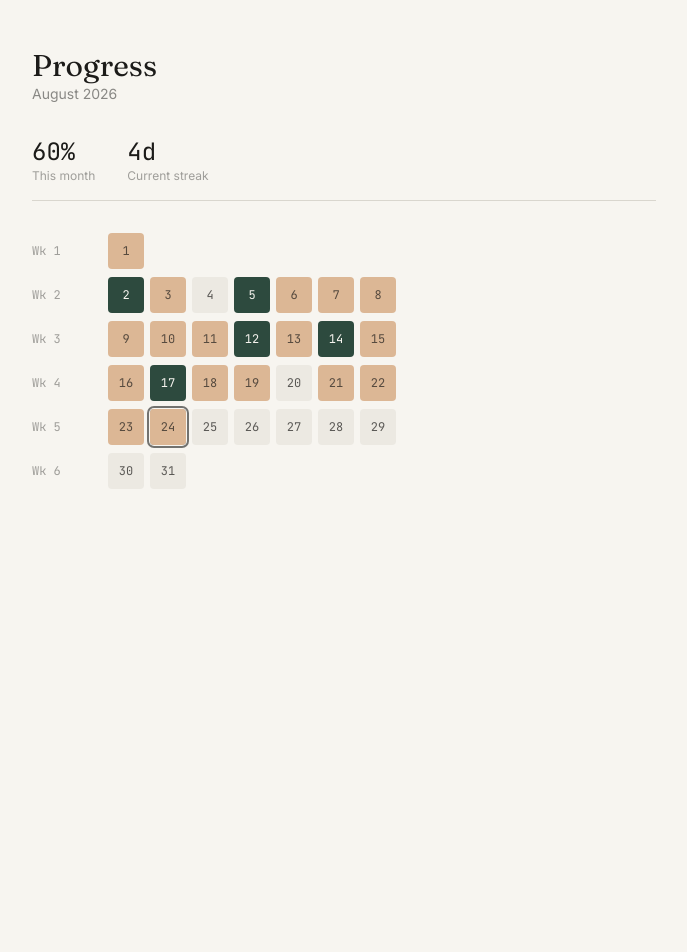
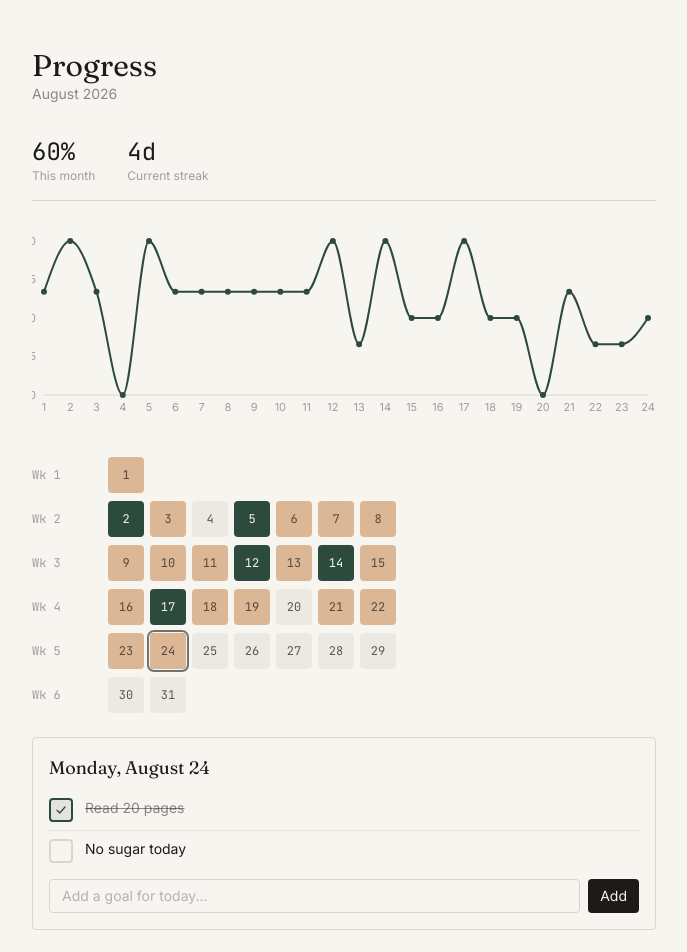
Before and after one commit to baqibullah/progress-tracker, a Next.js app: page / in a window 1280 px wide. Shown: the top 952 px of the page, without its empty margins (296-983 px from the left). Before the commit the page ends 800 px from the top, so only its background shows below. Built offline with nearby package versions, Linux system fonts and the light colour scheme.

Commit message:
feat: make heatmap interactive, add day panel and completion chart

```diff
--- a/package.json
+++ b/package.json
@@ -11,7 +11,8 @@
   "dependencies": {
     "next": "16.3.2",
     "react": "19.2.8",
-    "react-dom": "19.2.8"
+    "react-dom": "19.2.8",
+    "recharts": "^3.10.1"
   },
   "devDependencies": {
     "@tailwindcss/postcss": "^4",
--- a/src/app/page.tsx
+++ b/src/app/page.tsx
@@ -1,16 +1,27 @@
 "use client";
 
+import CompletionChart from "@/components/CompletionChart";
+import DayPanel from "@/components/DayPanel";
 import MonthHeatmap from "@/components/MonthHeatmap";
 import StatsBar from "@/components/StatsBar";
+import { toISODate } from "@/lib/dateUtils";
 import { computeCompletionByDate, generateMockGoals } from "@/lib/mockData";
-import { useMemo } from "react";
+import { useGoals } from "@/lib/useGoals";
+import { useMemo, useState } from "react";
 
 export default function Home() {
   const today = new Date();
   const year = today.getFullYear();
   const month = today.getMonth();
 
-  const goals = useMemo(() => generateMockGoals(year, month), [year, month]);
+  const initialGoals = useMemo(
+    () => generateMockGoals(year, month),
+    [year, month],
+  );
+  const { goals, toggleGoal, addGoal } = useGoals(initialGoals);
+
+  const [selectedDate, setSelectedDate] = useState(toISODate(today));
+
   const completionByDate = useMemo(
     () => computeCompletionByDate(goals),
     [goals],
@@ -24,6 +35,14 @@ export default function Home() {
     );
   }, [completionByDate]);
 
+  const chartData = useMemo(() => {
+    return Object.entries(completionByDate)
+      .sort(([a], [b]) => a.localeCompare(b))
+      .map(([date, ratio]) => ({ date, completion: Math.round(ratio * 100) }));
+  }, [completionByDate]);
+
+  const selectedDayGoals = goals.filter((g) => g.date === selectedDate);
+
   return (
     <main className="mx-auto max-w-2xl px-6 py-12">
       <h1 className="font-display text-3xl text-ink">Progress</h1>
@@ -35,10 +54,24 @@ export default function Home() {
         <StatsBar completionPct={completionPct} currentStreak={4} />
       </div>
 
-      <MonthHeatmap
-        year={year}
-        month={month}
-        completionByDate={completionByDate}
+      <div className="mb-8">
+        <CompletionChart data={chartData} />
+      </div>
+
+      <div className="mb-6">
+        <MonthHeatmap
+          year={year}
+          month={month}
+          completionByDate={completionByDate}
+          onDayClick={setSelectedDate}
+        />
+      </div>
+
+      <DayPanel
+        date={selectedDate}
+        goals={selectedDayGoals}
+        onToggle={toggleGoal}
+        onAdd={(title) => addGoal(selectedDate, title)}
       />
     </main>
   );
--- /dev/null
+++ b/src/components/AddGoalInput.tsx
@@ -0,0 +1,36 @@
+"use client";
+
+import { useState } from "react";
+
+interface AddGoalInputProps {
+  onAdd: (title: string) => void;
+}
+
+export default function AddGoalInput({ onAdd }: AddGoalInputProps) {
+  const [value, setValue] = useState("");
+
+  function handleSubmit(e: React.FormEvent) {
+    e.preventDefault();
+    const trimmed = value.trim();
+    if (!trimmed) return;
+    onAdd(trimmed);
+    setValue("");
+  }
+
+  return (
+    <form onSubmit={handleSubmit} className="flex gap-2 pt-2">
+      <input
+        value={value}
+        onChange={(e) => setValue(e.target.value)}
+        placeholder="Add a goal for today..."
+        className="flex-1 rounded-sm border border-undone bg-transparent px-3 py-1.5 text-sm text-ink placeholder:text-ink/30 focus:outline-none focus:border-done"
+      />
+      <button
+        type="submit"
+        className="rounded-sm bg-ink px-3 py-1.5 text-sm text-paper hover:bg-ink/80"
+      >
+        Add
+      </button>
+    </form>
+  );
+}
--- /dev/null
+++ b/src/components/CompletionChart.tsx
@@ -0,0 +1,61 @@
+"use client";
+
+import {
+  Line,
+  LineChart,
+  ResponsiveContainer,
+  Tooltip,
+  XAxis,
+  YAxis,
+} from "recharts";
+
+interface CompletionChartProps {
+  data: { date: string; completion: number }[];
+}
+
+export default function CompletionChart({ data }: CompletionChartProps) {
+  const chartData = data.map((d) => ({
+    day: new Date(d.date).getDate(),
+    completion: d.completion,
+  }));
+
+  return (
+    <div className="h-48 w-full">
+      <ResponsiveContainer width="100%" height="100%">
+        <LineChart
+          data={chartData}
+          margin={{ top: 8, right: 8, left: -20, bottom: 0 }}
+        >
+          <XAxis
+            dataKey="day"
+            tick={{ fontSize: 11, fill: "#1C1B19", opacity: 0.4 }}
+            axisLine={{ stroke: "#D9D6CE" }}
+            tickLine={false}
+          />
+          <YAxis
+            domain={[0, 100]}
+            tick={{ fontSize: 11, fill: "#1C1B19", opacity: 0.4 }}
+            axisLine={false}
+            tickLine={false}
+            width={32}
+          />
+          <Tooltip
+            contentStyle={{
+              background: "#F7F5F0",
+              border: "1px solid #D9D6CE",
+              borderRadius: 2,
+              fontSize: 12,
+            }}
+          />
+          <Line
+            type="monotone"
+            dataKey="completion"
+            stroke="#2D4A3E"
+            strokeWidth={2}
+            dot={{ r: 2, fill: "#2D4A3E" }}
+          />
+        </LineChart>
+      </ResponsiveContainer>
+    </div>
+  );
+}
--- /dev/null
+++ b/src/components/DayPanel.tsx
@@ -0,0 +1,46 @@
+import type { Goal } from "@/lib/types";
+import AddGoalInput from "./AddGoalInput";
+import GoalItem from "./GoalItem";
+
+interface DayPanelProps {
+  date: string;
+  goals: Goal[];
+  onToggle: (id: string) => void;
+  onAdd: (title: string) => void;
+}
+
+export default function DayPanel({
+  date,
+  goals,
+  onToggle,
+  onAdd,
+}: DayPanelProps) {
+  const label = new Date(date).toLocaleDateString("default", {
+    weekday: "long",
+    month: "long",
+    day: "numeric",
+  });
+
+  return (
+    <div className="rounded-sm border border-undone bg-paper p-4">
+      <p className="font-display text-lg text-ink">{label}</p>
+      <div className="mt-2 divide-y divide-undone/50">
+        {goals.length === 0 && (
+          <p className="py-2 text-sm text-ink/40">
+            No goals yet — add one below.
+          </p>
+        )}
+        {goals.map((goal) => (
+          <GoalItem
+            key={goal.id}
+            title={goal.title}
+            notes={goal.notes}
+            checked={goal.isCompleted}
+            onToggle={() => onToggle(goal.id)}
+          />
+        ))}
+      </div>
+      <AddGoalInput onAdd={onAdd} />
+    </div>
+  );
+}
--- /dev/null
+++ b/src/lib/useGoals.ts
@@ -0,0 +1,23 @@
+"use client";
+
+import { useState, useCallback } from "react";
+import type { Goal } from "./types";
+
+export function useGoals(initialGoals: Goal[]) {
+  const [goals, setGoals] = useState<Goal[]>(initialGoals);
+
+  const toggleGoal = useCallback((id: string) => {
+    setGoals((prev) =>
+      prev.map((g) => (g.id === id ? { ...g, isCompleted: !g.isCompleted } : g))
+    );
+  }, []);
+
+  const addGoal = useCallback((date: string, title: string) => {
+    setGoals((prev) => [
+      ...prev,
+      { id: `${date}-${crypto.randomUUID()}`, date, title, isCompleted: false },
+    ]);
+  }, []);
+
+  return { goals, toggleGoal, addGoal };
+}
```
Also changed, not shown: 1 other file (tests, documents, lock files or other folders).
